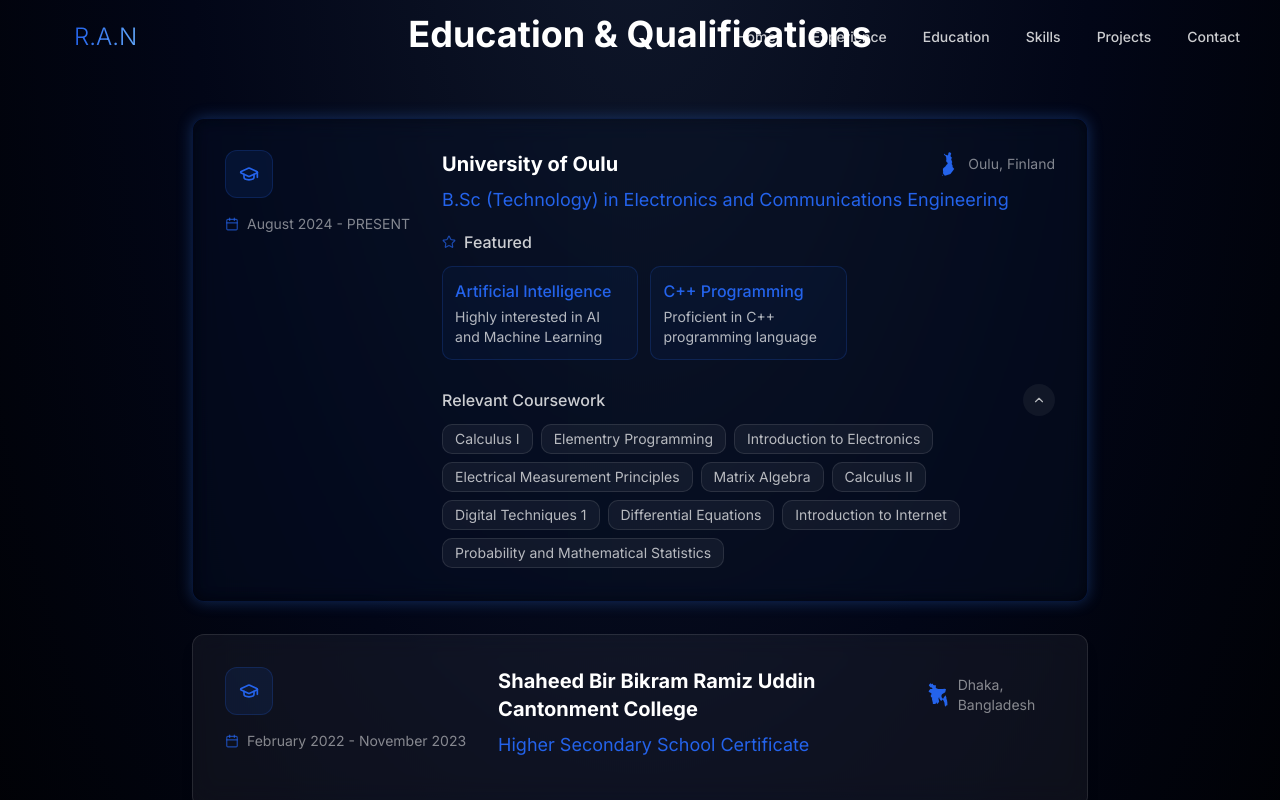
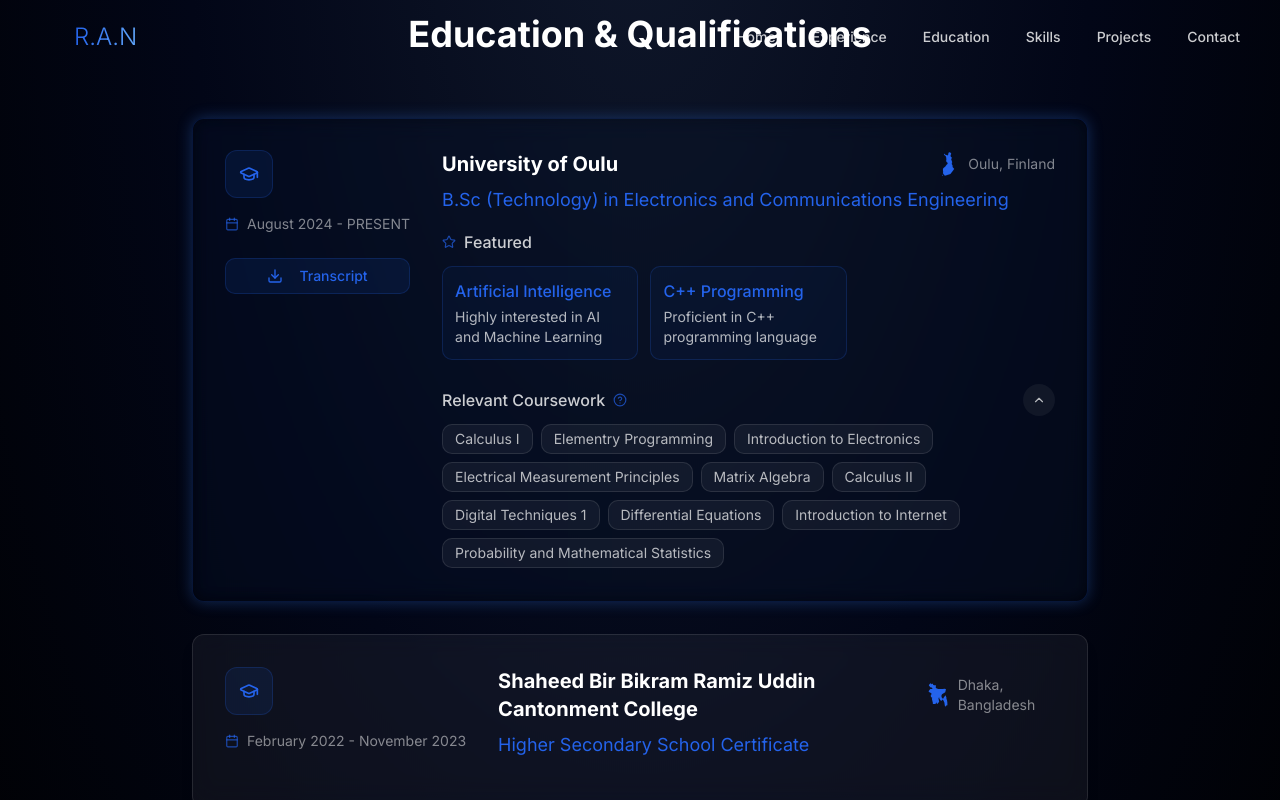
Before and after one commit to nayreed/nayreed.github.io, a React (Vite) app: page / in a window 1280 px wide. Both pictures are taken after a click on the button 1039 px from the left and 2168 px from the top of the page. Shown: the part 1768-2568 px from the top of the page. Built offline with nearby package versions, Linux system fonts and the light colour scheme.

Commit message:
Add transcript download option
Implements transcript download functionality and grade display on course hover.

```diff
--- a/src/components/Education.tsx
+++ b/src/components/Education.tsx
@@ -1,9 +1,13 @@
+
 import React, { useState } from 'react';
 import GlassCard from './ui/GlassCard';
-import { GraduationCap, BookOpen, Calendar, MapPin, ChevronDown, ChevronUp, Star } from 'lucide-react';
+import { GraduationCap, BookOpen, Calendar, ChevronDown, ChevronUp, Star, Download, HelpCircle } from 'lucide-react';
 import { Collapsible, CollapsibleContent, CollapsibleTrigger } from './ui/collapsible';
 import FinlandIcon from '../assets/finland.svg';
 import BangladeshIcon from '../assets/bangladesh.svg';
+import { Button } from './ui/button';
+import { Tooltip, TooltipContent, TooltipProvider, TooltipTrigger } from './ui/tooltip';
+import { HoverCard, HoverCardContent, HoverCardTrigger } from './ui/hover-card';
 
 const Education = () => {
   const [openCollapsible, setOpenCollapsible] = useState(false);
@@ -19,11 +23,18 @@ const Education = () => {
         { title: 'C++ Programming', description: "Proficient in C++ programming language" },
       ],
       courses: [
-        'Calculus I', 'Elementry Programming', 'Introduction to Electronics',
-        'Electrical Measurement Principles', 'Matrix Algebra', 'Calculus II',
-        'Digital Techniques 1', 'Differential Equations', 'Introduction to Internet',
-        'Probability and Mathematical Statistics'
-      ]
+        { name: 'Calculus I', grade: 'A' },
+        { name: 'Elementry Programming', grade: 'A+' },
+        { name: 'Introduction to Electronics', grade: 'A-' },
+        { name: 'Electrical Measurement Principles', grade: 'B+' },
+        { name: 'Matrix Algebra', grade: 'A' },
+        { name: 'Calculus II', grade: 'A-' },
+        { name: 'Digital Techniques 1', grade: 'A' },
+        { name: 'Differential Equations', grade: 'B+' },
+        { name: 'Introduction to Internet', grade: 'A' },
+        { name: 'Probability and Mathematical Statistics', grade: 'B+' }
+      ],
+      transcript: "transcript.pdf" // Placeholder for transcript file
     },
     {
       institution: 'Shaheed Bir Bikram Ramiz Uddin Cantonment College',
@@ -41,6 +52,18 @@ const Education = () => {
       { subject: 'Math', score: '740' },
       { subject: 'Reading & Writing', score: '620' }
     ]
+  };
+
+  const handleDownloadTranscript = () => {
+    // This would be replaced with actual file download logic
+    alert('Transcript download will be implemented. This is a placeholder.');
+    // For actual implementation:
+    // const link = document.createElement('a');
+    // link.href = education[0].transcript;
+    // link.download = 'University_Transcript.pdf';
+    // document.body.appendChild(link);
+    // link.click();
+    // document.body.removeChild(link);
   };
 
   return (
@@ -86,6 +109,28 @@ const Education = () => {
                     <Calendar size={14} className="mr-2 text-primary/70" />
                     <span>{edu.period}</span>
                   </div>
+
+                  {/* Download Transcript Button - Only for the first education entry */}
+                  {index === 0 && edu.transcript && (
+                    <TooltipProvider>
+                      <Tooltip>
+                        <TooltipTrigger asChild>
+                          <Button
+                            onClick={handleDownloadTranscript}
+                            variant="outline"
+                            size="sm"
+                            className="mt-2 bg-primary/10 border-primary/20 text-primary hover:bg-primary/20"
+                          >
+                            <Download size={14} className="mr-2" />
+                            Transcript
+                          </Button>
+                        </TooltipTrigger>
+                        <TooltipContent>
+                          <p>Download official transcript</p>
+                        </TooltipContent>
+                      </Tooltip>
+                    </TooltipProvider>
+                  )}
                 </div>
 
                 <div className="flex-grow">
@@ -96,9 +141,7 @@ const Education = () => {
                         <img src={FinlandIcon} alt="Finland Icon" className="w-6 h-6 mr-2" />
                       ) : edu.location === 'Dhaka, Bangladesh' ? (
                         <img src={BangladeshIcon} alt="Bangladesh Icon" className="w-6 h-6 mr-2" />
-                      ) : (
-                        <MapPin size={14} className="mr-2 text-primary/70" />
-                      )}
+                      ) : null}
                       <span>{edu.location}</span>
                     </div>
                   </div>
@@ -126,12 +169,24 @@ const Education = () => {
                   </div>
                 )}
 
-                  {/* Collapsible Coursework Section */}
+                  {/* Collapsible Coursework Section with Grades on Hover */}
                   {edu.courses && (
                       <div className="mt-6">
                         <Collapsible open={openCollapsible} onOpenChange={setOpenCollapsible}>
                           <div className="flex items-center justify-between mb-2">
-                            <h4 className="text-md font-medium text-white/80">Relevant Coursework</h4>
+                            <h4 className="text-md font-medium text-white/80 flex items-center">
+                              Relevant Coursework
+                              <TooltipProvider>
+                                <Tooltip>
+                                  <TooltipTrigger asChild>
+                                    <HelpCircle size={14} className="ml-2 text-primary/70 cursor-help" />
+                                  </TooltipTrigger>
+                                  <TooltipContent>
+                                    <p>Hover over courses to see grades</p>
+                                  </TooltipContent>
+                                </Tooltip>
+                              </TooltipProvider>
+                            </h4>
                             <CollapsibleTrigger className="flex items-center justify-center w-8 h-8 rounded-full bg-white/5 text-white/70 hover:bg-primary/10 hover:text-white transition-colors">
                               {openCollapsible ? <ChevronUp size={14} /> : <ChevronDown size={14} />}
                             </CollapsibleTrigger>
@@ -140,26 +195,40 @@ const Education = () => {
                         {/* Always show first 3 courses, toggle the rest */}
                         <div className="flex flex-wrap gap-2">
                           {edu.courses.slice(0, 3).map((course, i) => (
+                            <HoverCard key={i}>
+                              <HoverCardTrigger asChild>
                                 <span
-                              key={i}
                                   className="bg-white/5 border border-white/10 text-white/70 px-3 py-1 rounded-md text-sm transition-all hover:bg-primary/10 hover:border-primary/30 hover:text-white cursor-help"
-                              data-tooltip={`Click to learn more about ${course}`}
-                              onClick={() => alert(`Coming soon: Details about ${course}`)}
                                 >
-                              {course}
+                                  {course.name}
                                 </span>
+                              </HoverCardTrigger>
+                              <HoverCardContent className="w-auto bg-black/80 border border-primary/20 text-white backdrop-blur-lg">
+                                <div className="flex justify-between items-center">
+                                  <span>{course.name}</span>
+                                  <span className="ml-4 font-bold text-primary">{course.grade}</span>
+                                </div>
+                              </HoverCardContent>
+                            </HoverCard>
                           ))}
 
                           <CollapsibleContent className="flex flex-wrap gap-2">
                             {edu.courses.slice(3).map((course, i) => (
+                              <HoverCard key={i}>
+                                <HoverCardTrigger asChild>
                                   <span
-                                key={i}
                                     className="bg-white/5 border border-white/10 text-white/70 px-3 py-1 rounded-md text-sm transition-all hover:bg-primary/10 hover:border-primary/30 hover:text-white cursor-help"
-                                data-tooltip={`Click to learn more about ${course}`}
-                                onClick={() => alert(`Coming soon: Details about ${course}`)}
                                   >
-                                {course}
+                                    {course.name}
                                   </span>
+                                </HoverCardTrigger>
+                                <HoverCardContent className="w-auto bg-black/80 border border-primary/20 text-white backdrop-blur-lg">
+                                  <div className="flex justify-between items-center">
+                                    <span>{course.name}</span>
+                                    <span className="ml-4 font-bold text-primary">{course.grade}</span>
+                                  </div>
+                                </HoverCardContent>
+                              </HoverCard>
                             ))}
                           </CollapsibleContent>
                         </div>
```
Lines whose indentation alone changed are shown as unchanged.
